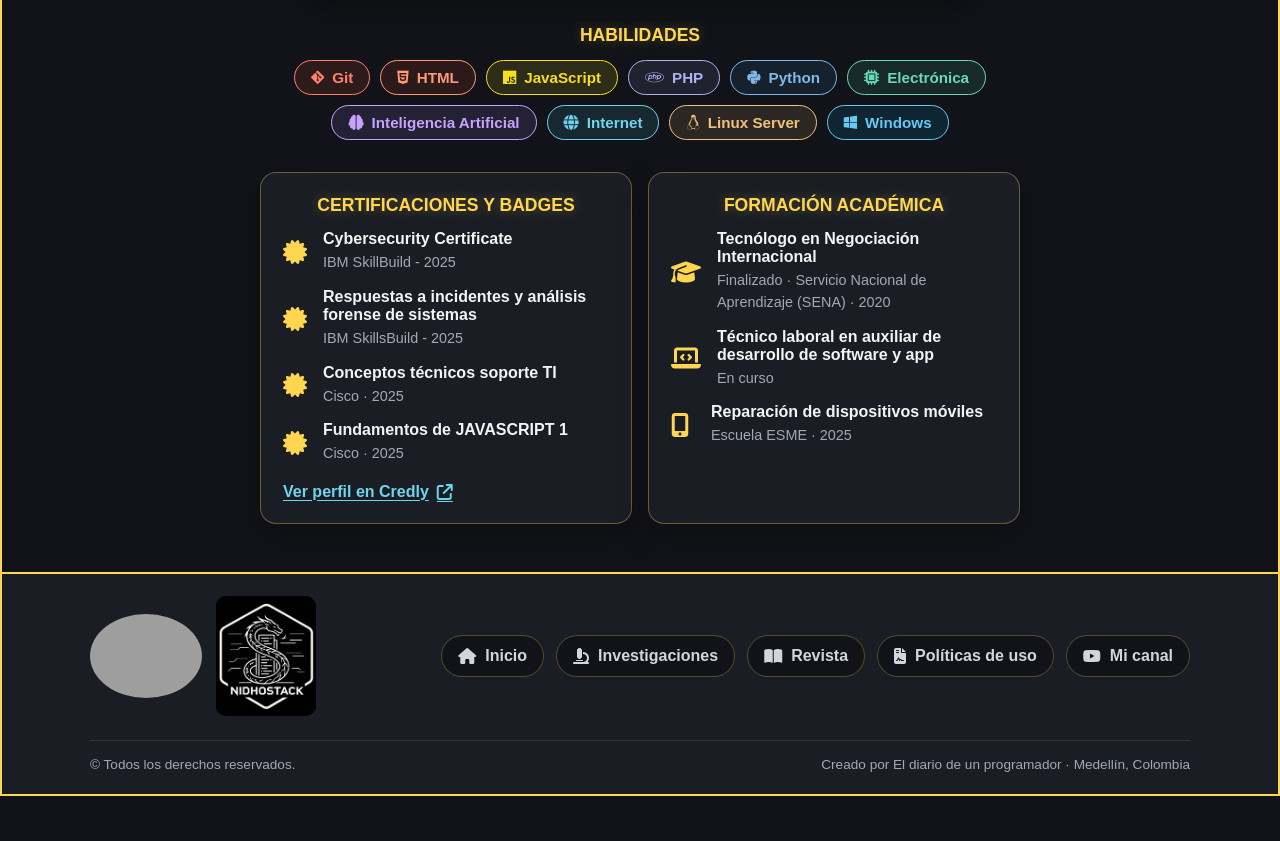
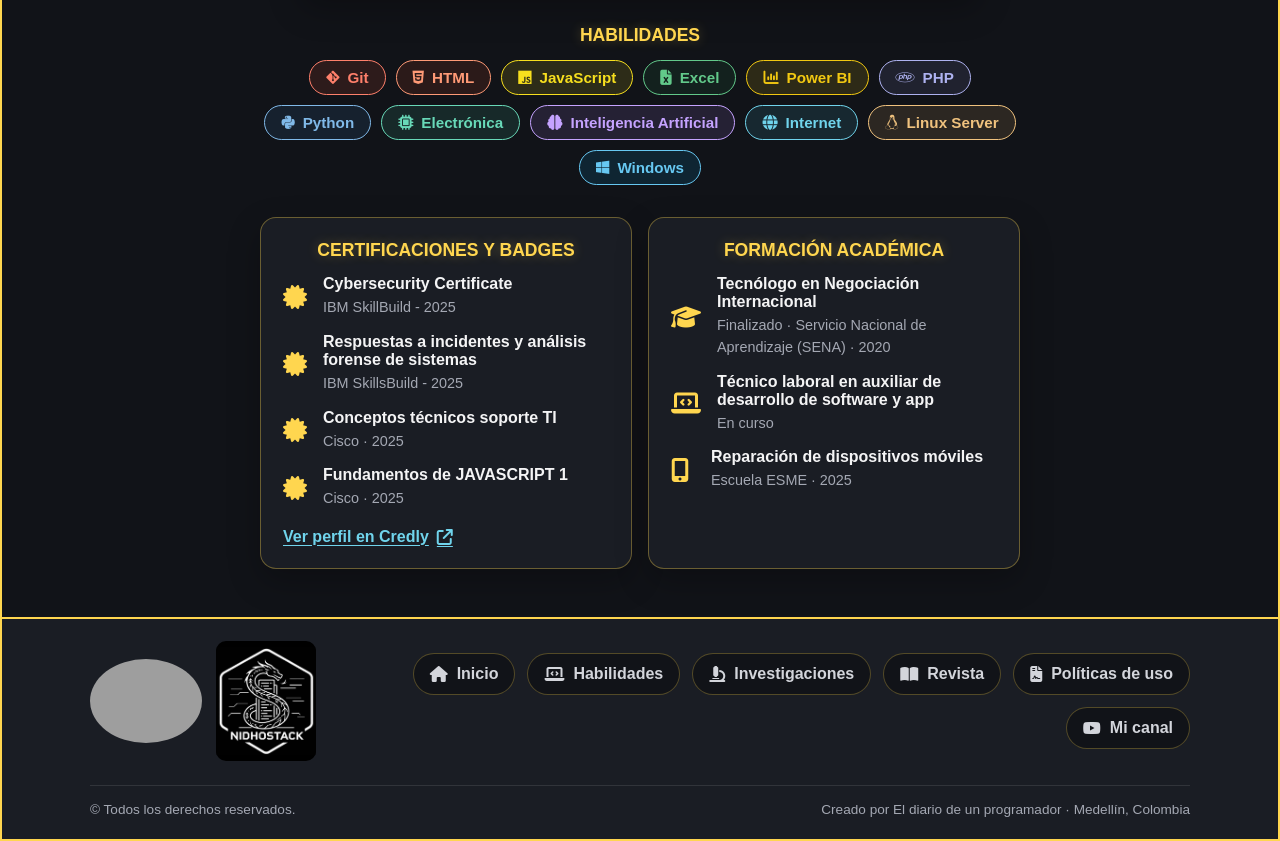
Before and after one commit to Eldiariodeunprogramador/LeonelOspina, a plain HTML site: page index.html in a window 1280 px wide. Shown: the part 1067-1908 px from the top of the page. Before the commit the page ends 1863 px from the top, so only its background shows below. Drawn offline with Linux system fonts and the light colour scheme; grey boxes are pictures that could not be loaded.

Commit message:
(FIX) SE CORRIGEN LOS ERRORES DEL ANCLAJE A LAS DIFERENTES PÁGINAS WEB

```diff
--- a/css/style.css
+++ b/css/style.css
@@ -241,6 +241,16 @@ body {
 .profile__skill--javascript {
     background: rgb(247 223 30 / 12%);
     color: #f7df1e;
+}
+
+.profile__skill--excel {
+    background: rgb(33 115 70 / 15%);
+    color: #62c98a;
+}
+
+.profile__skill--power-bi {
+    background: rgb(242 200 17 / 12%);
+    color: #f2c811;
 }
 
 .profile__skill--php {
--- a/index.html
+++ b/index.html
@@ -94,12 +94,14 @@
                 <h2 class="profile__summary-title" id="profile-summary-title">PERFIL PROFESIONAL</h2>
                 <p style="font-size: 18px;">Es apasionado por la programación, la seguridad informática y la arquitectura de bases de datos, es tecnólogo en Negociación Internacional, egresado del Servicio Nacional de Aprendizaje (SENA) en 2020, es técnico auxiliar en desarrollo de software y aplicaciones. <br><br> Es miembro de Internet Society desde el 28 de abril de 2015, forma parte del capítulo de Colombia, políticas de Internet y de la comunidad de América Latina. También es creador de la revista electrónica «El diario de un programador».</p>
             </section>
-            <section class="profile__skills" aria-labelledby="profile-skills-title">
+            <section class="profile__skills" id="habilidades" aria-labelledby="profile-skills-title">
                 <h2 class="profile__skills-title" id="profile-skills-title">HABILIDADES</h2>
                 <ul class="profile__skills-list">
                     <li class="profile__skill profile__skill--git"><i class="fa-brands fa-git-alt" aria-hidden="true"></i>Git</li>
                     <li class="profile__skill profile__skill--html"><i class="fa-brands fa-html5" aria-hidden="true"></i>HTML</li>
                     <li class="profile__skill profile__skill--javascript"><i class="fa-brands fa-js" aria-hidden="true"></i>JavaScript</li>
+                    <li class="profile__skill profile__skill--excel"><i class="fa-solid fa-file-excel" aria-hidden="true"></i>Excel</li>
+                    <li class="profile__skill profile__skill--power-bi"><i class="fa-solid fa-chart-column" aria-hidden="true"></i>Power BI</li>
                     <li class="profile__skill profile__skill--php"><i class="fa-brands fa-php" aria-hidden="true"></i>PHP</li>
                     <li class="profile__skill profile__skill--python"><i class="fa-brands fa-python" aria-hidden="true"></i>Python</li>
                     <li class="profile__skill profile__skill--electronics"><i class="fa-solid fa-microchip" aria-hidden="true"></i>Electrónica</li>
@@ -185,9 +187,13 @@
                 <img class="site-footer__partner-logo" src="img/nidhostack.fw.png" alt="Logo de Nidhostack">
             </div>
             <nav class="site-footer__navigation" aria-label="Navegación del pie de página">
-                <a href="#inicio">
+                <a href="index.html">
                     <i class="fa-solid fa-house" aria-hidden="true"></i>
                     <span>Inicio</span>
+                </a>
+                <a href="#habilidades">
+                    <i class="fa-solid fa-laptop-code" aria-hidden="true"></i>
+                    <span>Habilidades</span>
                 </a>
                 <a href="investigación">
                     <i class="fa-solid fa-microscope" aria-hidden="true"></i>
```
Also changed, not shown: modules/servicios.html (+6 -6 lines).
